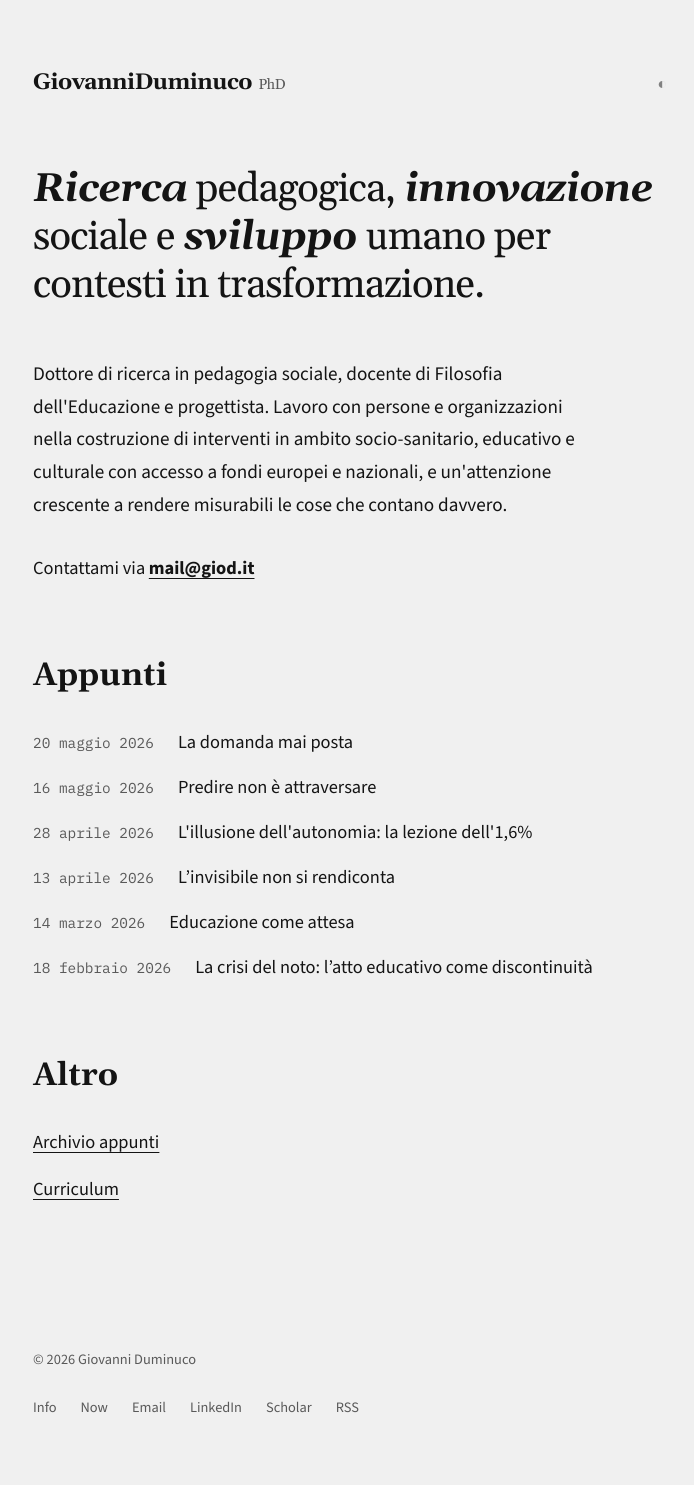
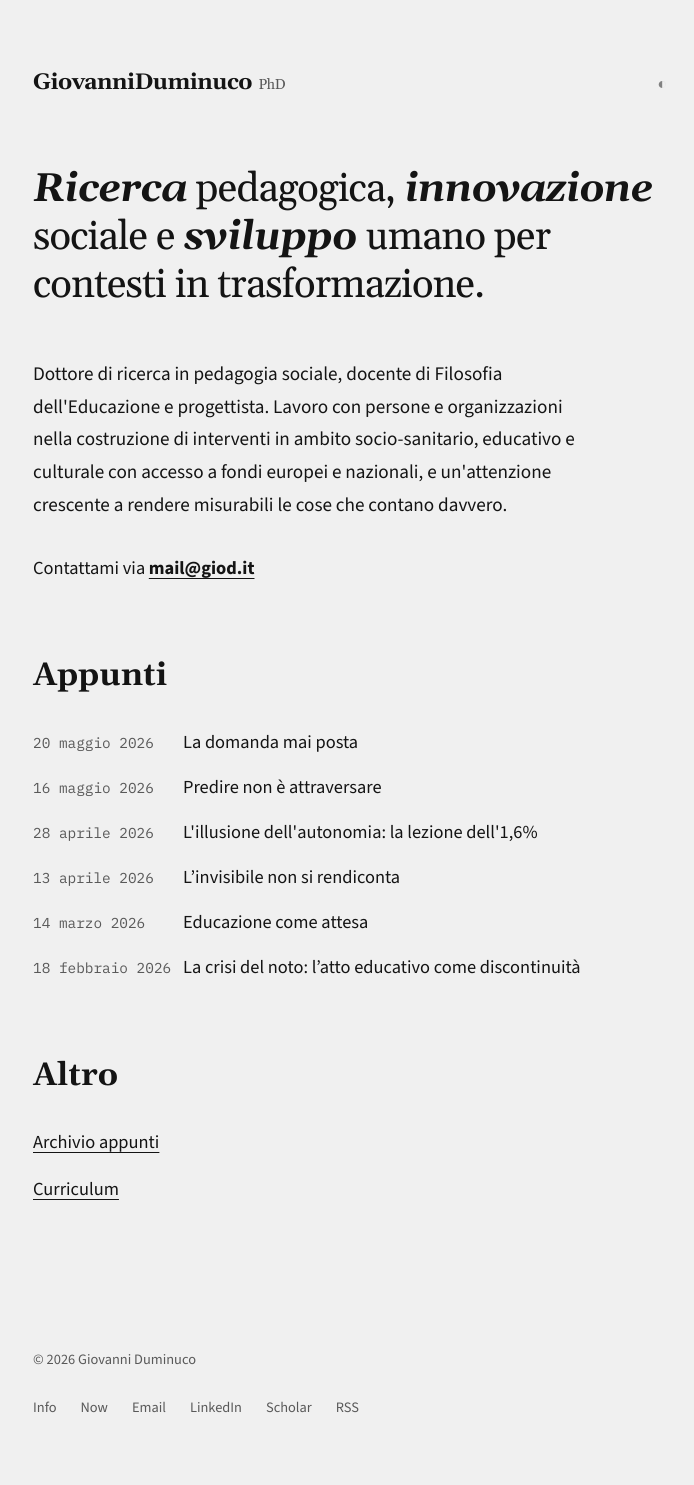
Before and after one commit to dumgio/dumgio.github.io, a Jekyll site: the page built from index.html, in a window 1280 px wide. Shown: the whole page, without its empty margins (127-821 px from the left). Built offline with Jekyll 4.4.1, drawn with Linux system fonts in a browser that asks for light colours; comment, search, counter and statistics services are not loaded.

Commit message:
Update style.css

```diff
--- a/assets/css/style.css
+++ b/assets/css/style.css
@@ -166,18 +166,19 @@ li {
   margin-bottom: 1rem;
 }
 
+/* MODIFICATO: Allineamento a griglia con blocco da 150px per la data */
 .post-item {
-  display: flex;
+  display: grid;
+  grid-template-columns: 150px 1fr;
   align-items: baseline;
   margin-bottom: 0.8rem;
 }
 
+/* MODIFICATO: Rimossa la vecchia larghezza minima che faceva ballare i testi */
 .post-date {
   font-family: 'IBM Plex Mono', monospace;
   font-size: 0.9rem;
   color: var(--grey);
-  margin-right: 1.5rem;
-  min-width: 100px;
   flex-shrink: 0;
 }
 
@@ -210,6 +211,7 @@ footer nav a {
 
 @media (max-width: 600px) {
   .hero-intro { font-size: 2.2rem; }
-  .post-item { flex-direction: column; margin-bottom: 1.2rem; }
+  /* Mantiene il comportamento responsive: su mobile si torna a riga singola verticale */
+  .post-item { display: flex; flex-direction: column; margin-bottom: 1.2rem; }
   .post-date { margin-bottom: 0.2rem; }
 }
```
